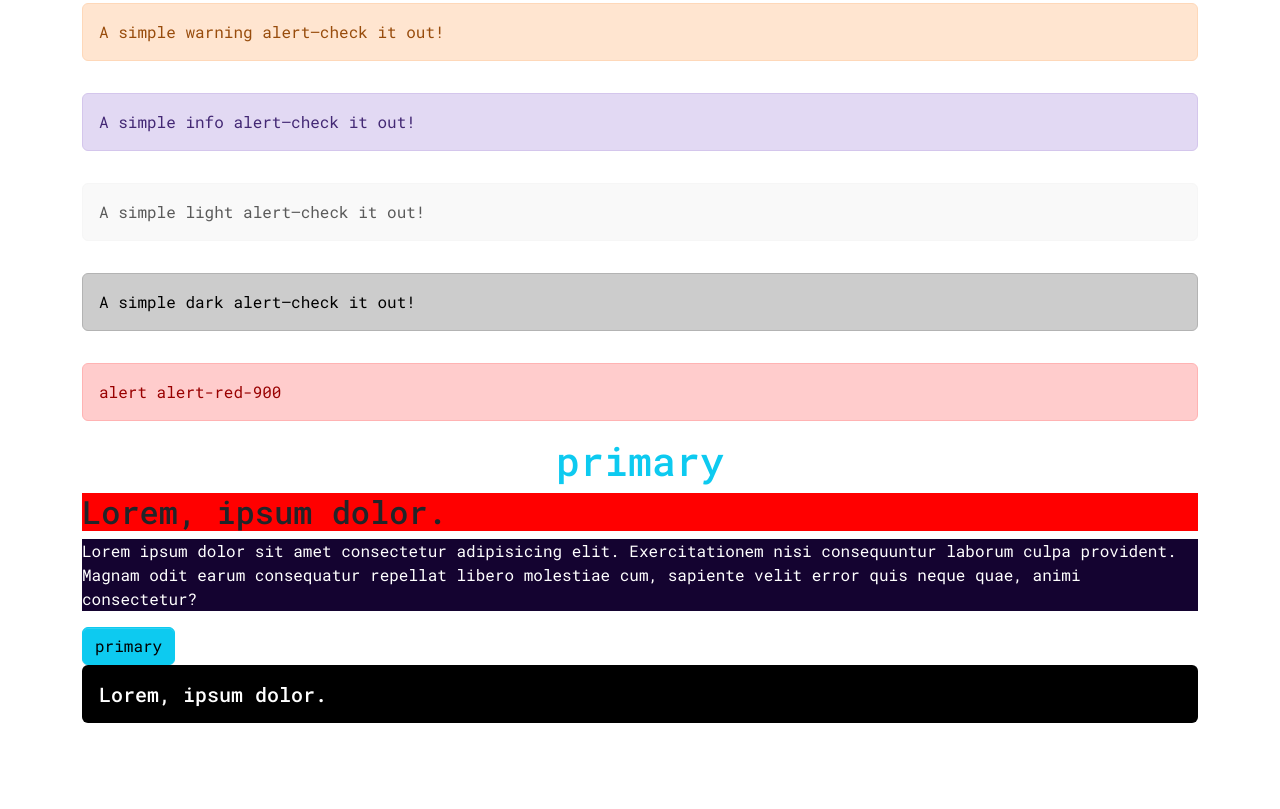
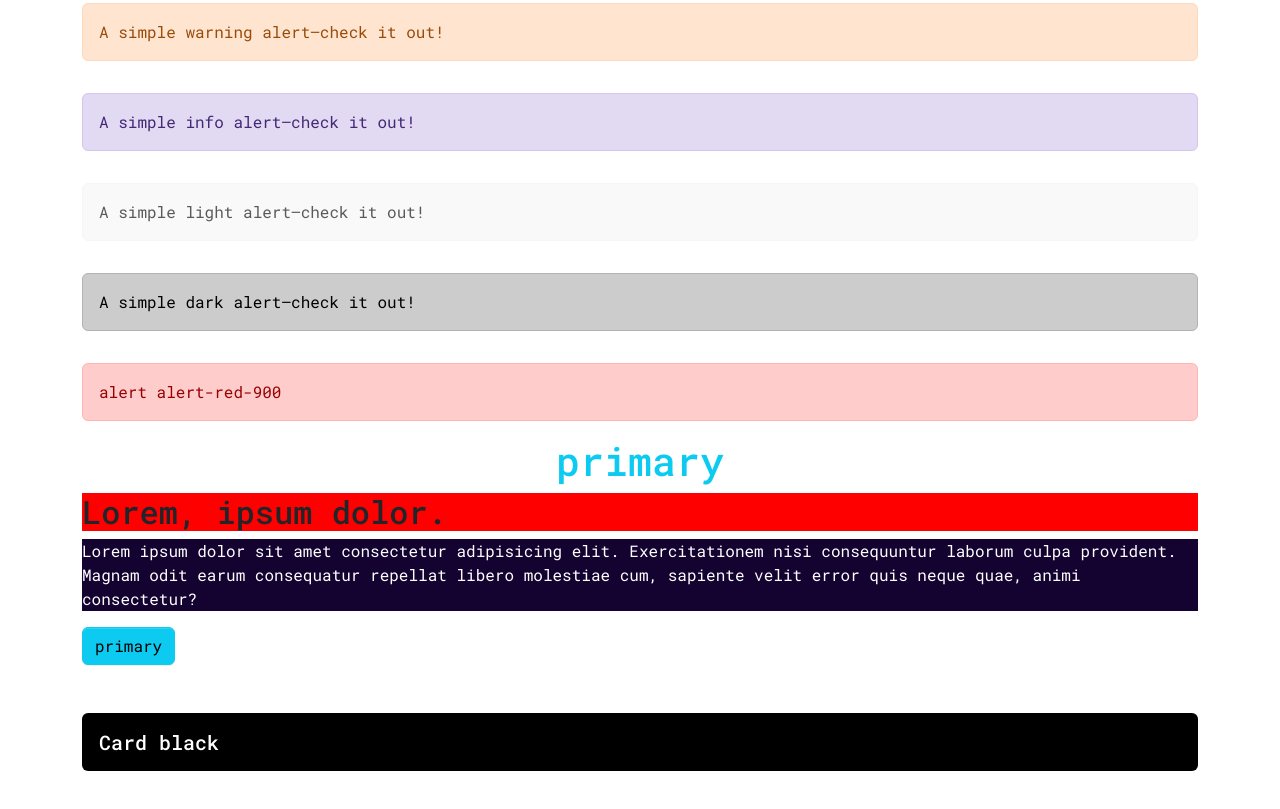
Before and after one commit to bluuweb/sass-customize-bootstrap-5-latam, a website: page index.html in a window 1280 px wide. Shown: the part 405-1214 px from the top of the page. Before the commit the page ends 1128 px from the top, so only its background shows below. Drawn offline with Linux system fonts and the light colour scheme.

Commit message:
update custom.scss

```diff
--- a/index.html
+++ b/index.html
@@ -49,9 +49,9 @@
             </p>
             <button class="btn btn-primary">primary</button>
 
-            <div class="card">
+            <div class="card-black my-5">
                 <div class="card-body">
-                    <h5 class="card-text">Lorem, ipsum dolor.</h5>
+                    <h5 class="card-text">Card black</h5>
                 </div>
             </div>
         </main>
--- a/sass/custom.scss
+++ b/sass/custom.scss
@@ -42,7 +42,7 @@ $enable-shadows: true;
 }
 
 // Ej: para utilzar el @extend
-.card {
+.card-black {
     @extend .card;
     background: #000;
     color: white;
```
Also changed, not shown: css/custom.css, 1 other file.
